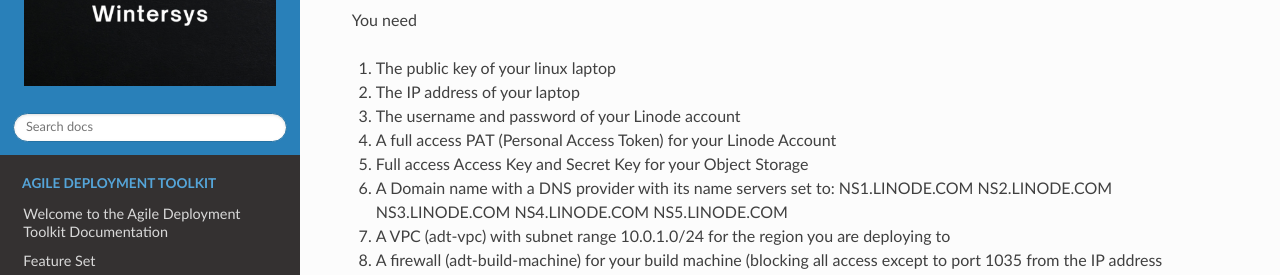
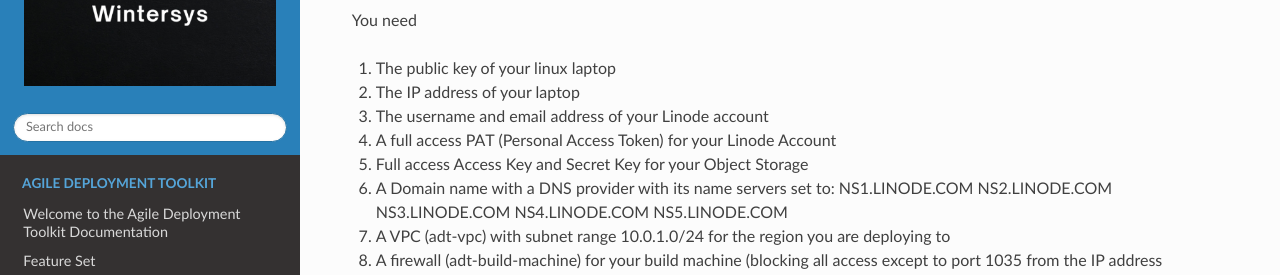
Before and after one commit to wintersys-dev/adt-documentation, an MkDocs documentation site: the page built from docs/Agile Deployment Toolkit/Demos/QuickStartDemosPrepExpertLevel.md, in a window 1280 px wide and 900 px high. Shown: the part 188-463 px from the top of the window. Built offline with MkDocs 1.6.1, drawn with Linux system fonts in a browser that asks for light colours; nearby versions of some CDN libraries.

Commit message:
Update QuickStartDemosPrepExpertLevel.md

```diff
--- a/docs/Agile Deployment Toolkit/Demos/QuickStartDemosPrepExpertLevel.md
+++ b/docs/Agile Deployment Toolkit/Demos/QuickStartDemosPrepExpertLevel.md
@@ -6,7 +6,7 @@ You need
 
 1. The public key of your linux laptop
 2. The IP address of your laptop
-3. The username and password of your Linode account
+3. The username and email address of your Linode account
 4. A full access PAT (Personal Access Token) for your Linode Account
 5. Full access Access Key and Secret Key for your Object Storage
 6. A Domain name with a DNS provider with its name servers set to: NS1.LINODE.COM  NS2.LINODE.COM  NS3.LINODE.COM  NS4.LINODE.COM  NS5.LINODE.COM
```
